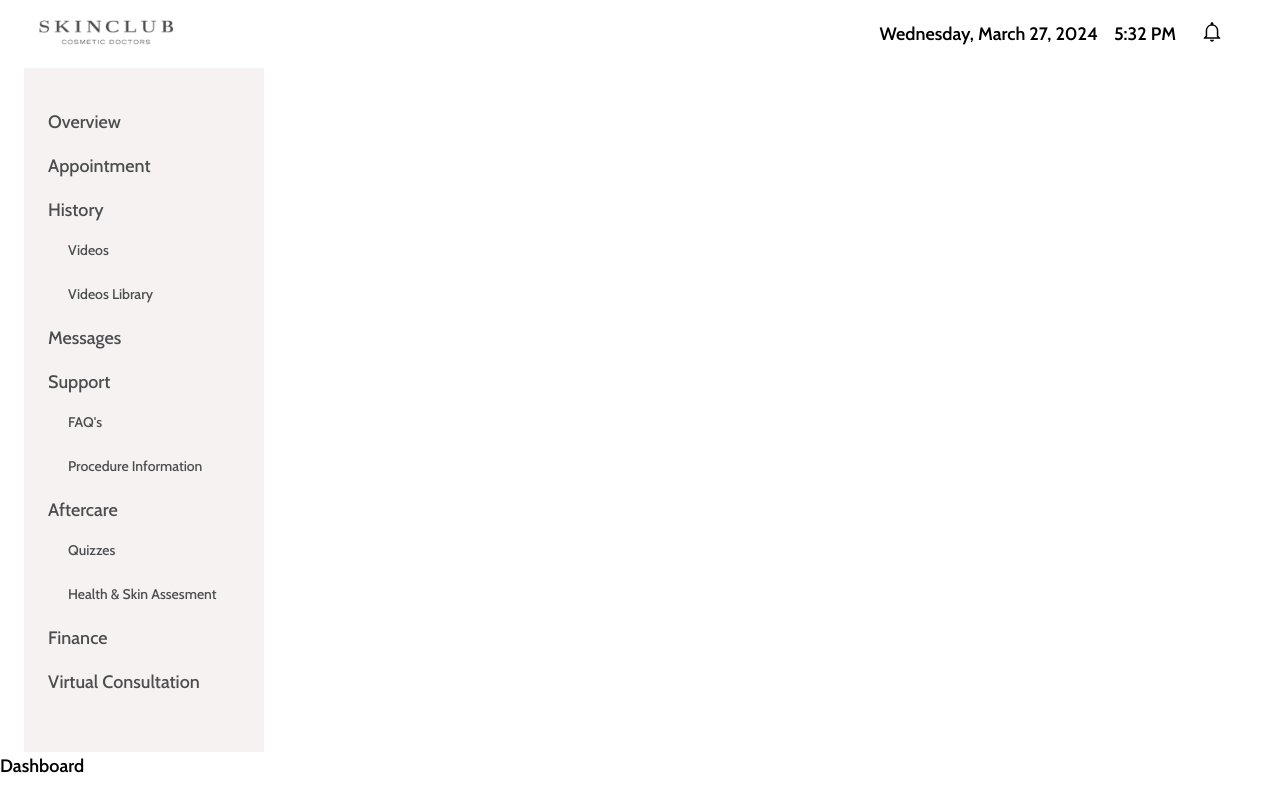
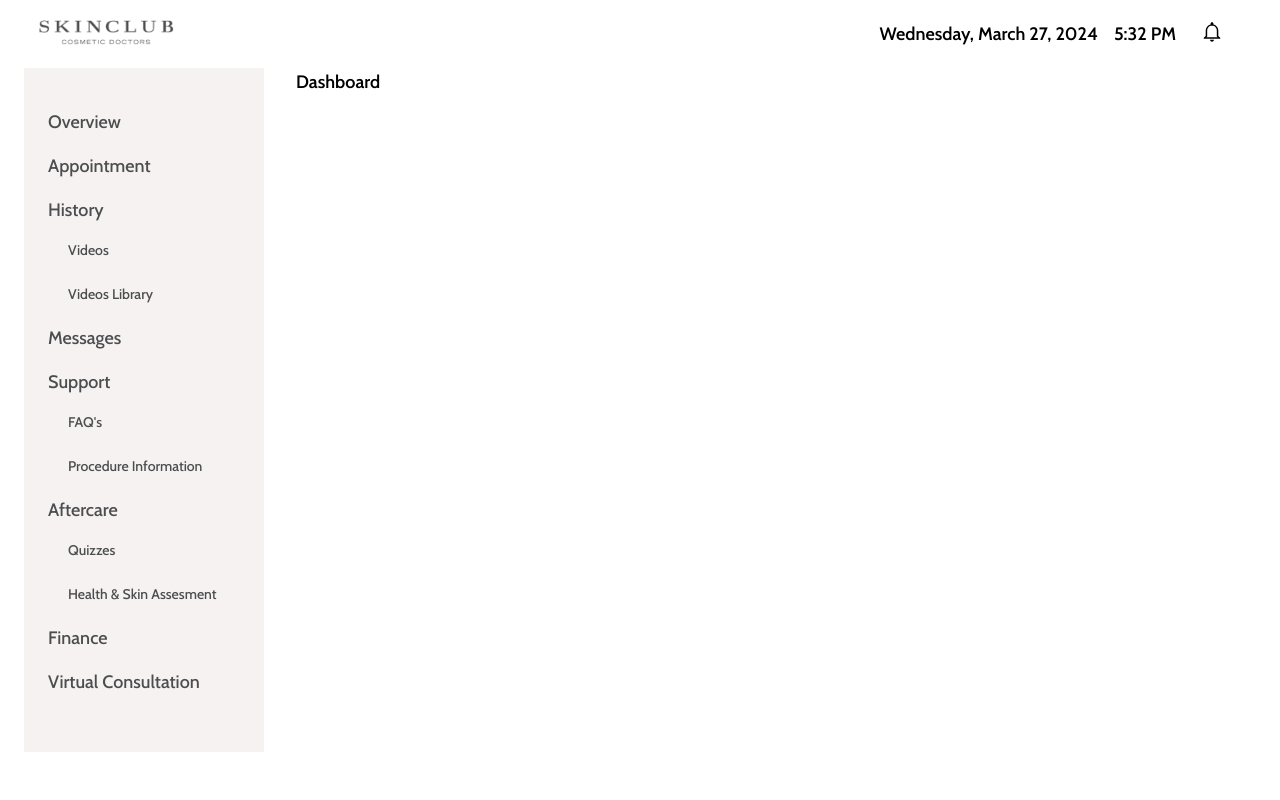
Before and after one commit to AbuKhairAnis/skin_clud_dashboard, a Next.js app: page / in a window 1280 px wide. Built offline with nearby package versions, Linux system fonts and the light colour scheme.

Commit message:
timer update

```diff
--- a/app/Pages/Navbar/Navbar.jsx
+++ b/app/Pages/Navbar/Navbar.jsx
@@ -9,6 +9,7 @@ const Navbar = () => {
   const [formattedTime, setFormattedTime] = useState("");
 
   useEffect(() => {
+    const intervalId = setInterval(() => {
       const currentDate = new Date();
       const options = {
         weekday: "long",
@@ -28,7 +29,10 @@ const Navbar = () => {
         minutes < 10 ? "0" : ""
       }${minutes} ${hours >= 12 ? "PM" : "AM"}`;
       setFormattedTime(formattedTimeString);
+    }, 1000);
+    return () => clearInterval(intervalId);
   }, []);
+
   return (
     <div className="flex justify-between">
       <div>
--- a/app/Pages/Rightbar/Rightbar.jsx
+++ b/app/Pages/Rightbar/Rightbar.jsx
@@ -1,6 +1,7 @@
 const Rightbar = () => {
   return (
     <div>
+
     </div>
   );
 };
--- a/app/layout.js
+++ b/app/layout.js
@@ -15,14 +15,14 @@ export default function RootLayout({ children }) {
     <html lang="en">
       <body className={inter.className}>
         <div className="text-lg font-semibold">
-         <div className="py-5 mx-4">
-         <Navbar />
-         </div>
+          <div className="py-5 mx-4">
+            <Navbar />
+          </div>
           <div className="flex gap-8 mx-6">
-            <Sidebar />
-          </div>
-          <div>
-            {children}
+            <div>
+              <Sidebar />
+            </div>
+            <div>{children}</div>
           </div>
         </div>
       </body>
```
Lines whose indentation alone changed are shown as unchanged.
